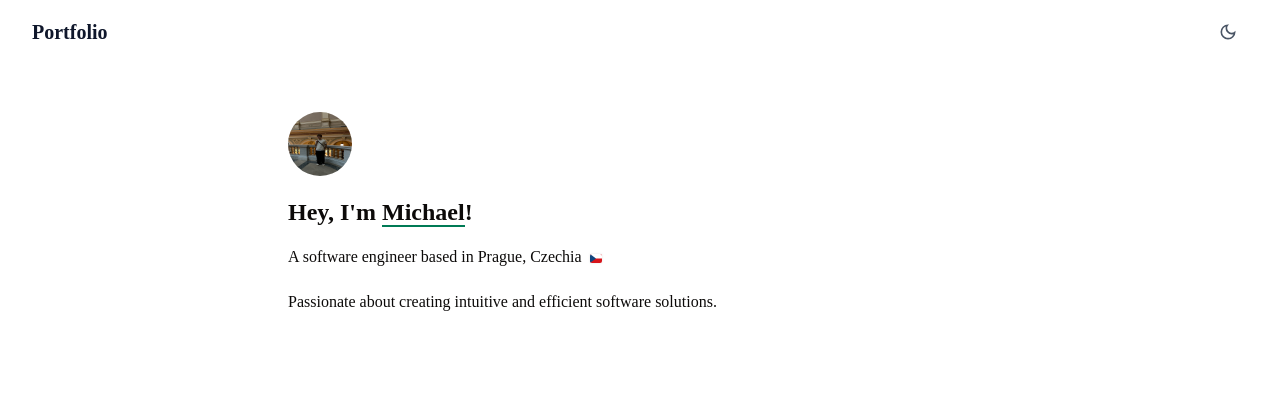
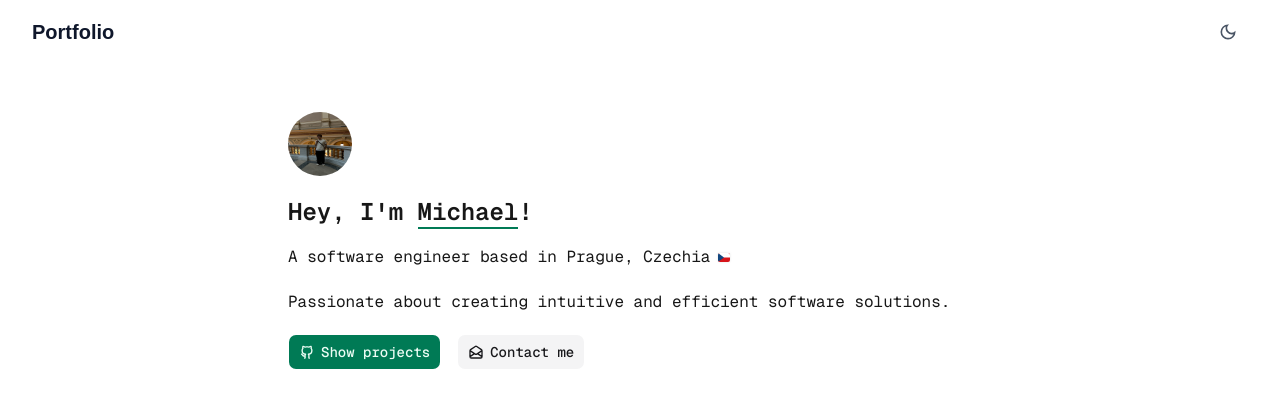
Before and after one commit to michaelptacek05/michaelptacek.com, a Next.js app: page / in a window 1280 px wide. Shown: the top 408 px of the page. Built offline with nearby package versions, Linux system fonts and the light colour scheme.

Commit message:
Implemented shadcn components and updated hero section and file structure

```diff
--- a/app/components/pages/Home/HomeHero.tsx
+++ b/app/components/pages/Home/HomeHero.tsx
@@ -2,6 +2,11 @@ import { ContentContainer } from "../../ContentContainer";
 import Image from "next/image";
 import { CzechFlag } from "../../icons/CzechFlag";
 import { cn } from "../../../lib/utils";
+import { Button } from "@/components/ui/button";
+import { RiGithubLine } from "react-icons/ri";
+import { HiOutlineMailOpen } from "react-icons/hi";
+
+
 
 
 export default function Hero() {
@@ -31,6 +36,21 @@ export default function Hero() {
                 <p className="font-mono">
                     Passionate about creating intuitive and efficient software solutions.
                 </p>
+                <div className="flex pt-5 gap-4">
+                    <Button className="font-mono" asChild>
+                        <a href="https://github.com/michaelptacek05" target="_blank" rel="noopener noreferrer">
+                            <RiGithubLine />
+                            Show projects
+                        </a>
+                    </Button>
+                    <Button className="font-mono" variant="secondary" asChild>
+                        <a href="mailto:mptacek005@gmail.com" target="_blank" rel="noopener noreferrer">
+                            <HiOutlineMailOpen />
+                            Contact me
+                        </a>
+                    </Button>
+                </div>
+
             </ContentContainer>
         </div>
     );
--- a/app/globals.css
+++ b/app/globals.css
@@ -131,3 +131,30 @@
     @apply font-mono;
   }
 }
+
+
+@variant dark (&:where(.dark, .dark *));
+
+:root {
+  --background: #ffffff;
+  --foreground: #171717;
+}
+
+.dark {
+  --background: #191b25;
+  --foreground: #ededed;
+  color-scheme: dark;
+}
+
+@theme inline {
+  --color-background: var(--background);
+  --color-foreground: var(--foreground);
+  --font-sans: var(--font-geist-sans);
+  --font-mono: var(--font-geist-mono);
+}
+
+body {
+  background: var(--background);
+  color: var(--foreground);
+  font-family: Arial, Helvetica, sans-serif;
+}
--- a/next.config.ts
+++ b/next.config.ts
@@ -4,9 +4,7 @@ const nextConfig = {
   typescript: {
     ignoreBuildErrors: true,
   },
-  eslint: {
-    ignoreDuringBuilds: true,
-  },
+
 };
 
 export default nextConfig;
```
